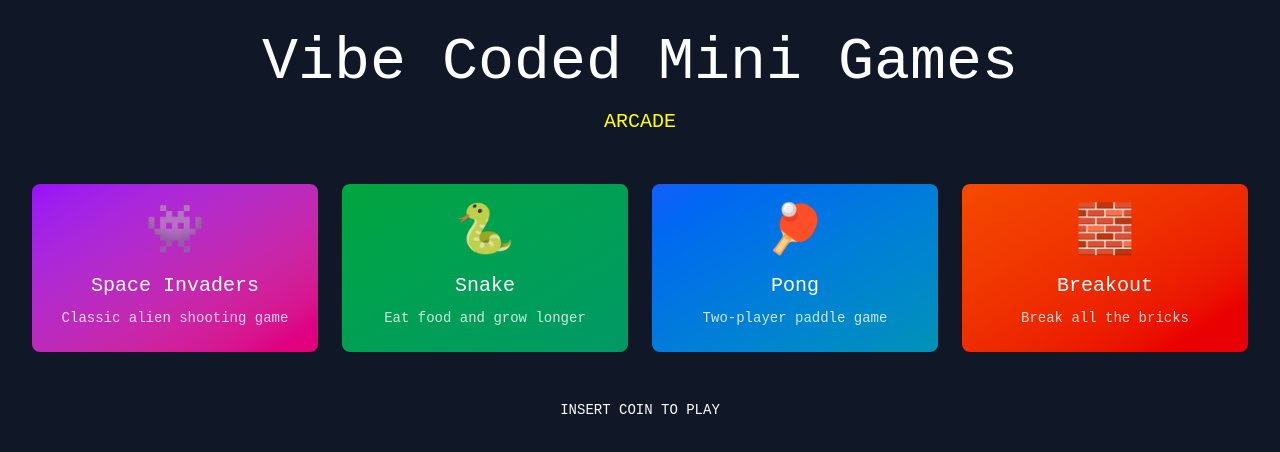
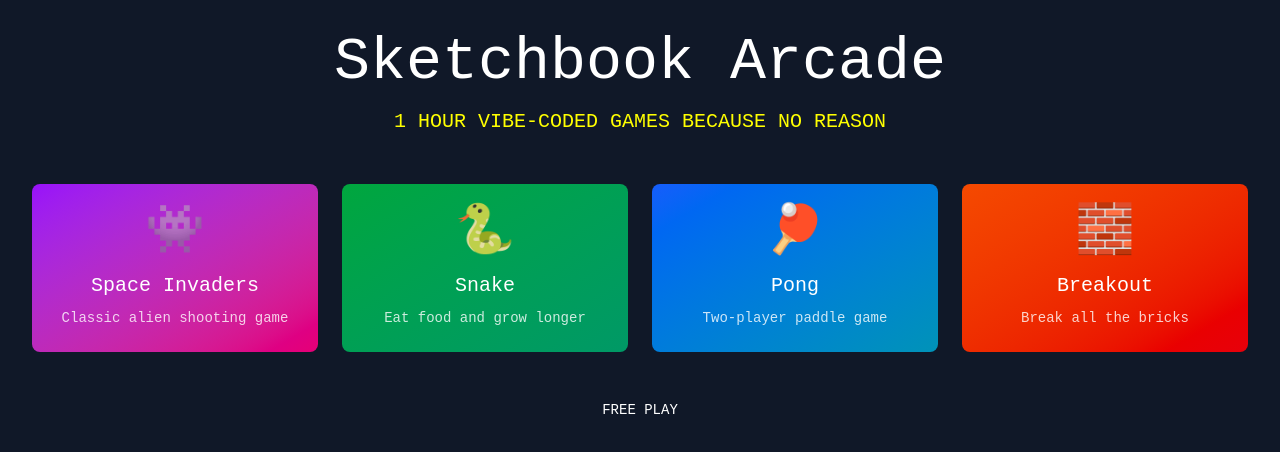
Before and after one commit to erchaves/1-hour-games, a React (Vite) app: page / in a window 1280 px wide. Shown: the top 452 px of the page. Built offline with nearby package versions, Linux system fonts and the light colour scheme.

Commit message:
updated text

```diff
--- a/src/components/GameMenu.jsx
+++ b/src/components/GameMenu.jsx
@@ -41,8 +41,8 @@ const GameMenu = () => {
         animate={{ opacity: 1, y: 0 }}
         className="text-center mb-12"
       >
-        <h1 className="text-6xl font-arcade mb-4">Vibe Coded Mini Games</h1>
-        <p className="text-xl font-arcade text-arcade-yellow">ARCADE</p>
+        <h1 className="text-6xl font-arcade mb-4">Sketchbook Arcade</h1>
+        <p className="text-xl font-arcade text-arcade-yellow">1 HOUR VIBE-CODED GAMES BECAUSE NO REASON</p>
       </motion.div>
 
       <div className="grid grid-cols-1 md:grid-cols-2 lg:grid-cols-4 gap-6 max-w-7xl mx-auto">
@@ -70,7 +70,7 @@ const GameMenu = () => {
         transition={{ delay: 0.5 }}
         className="text-center mt-12"
       >
-        <p className="font-arcade text-sm animate-blink">INSERT COIN TO PLAY</p>
+        <p className="font-arcade text-sm animate-blink">FREE PLAY</p>
       </motion.div>
     </div>
   );
```
